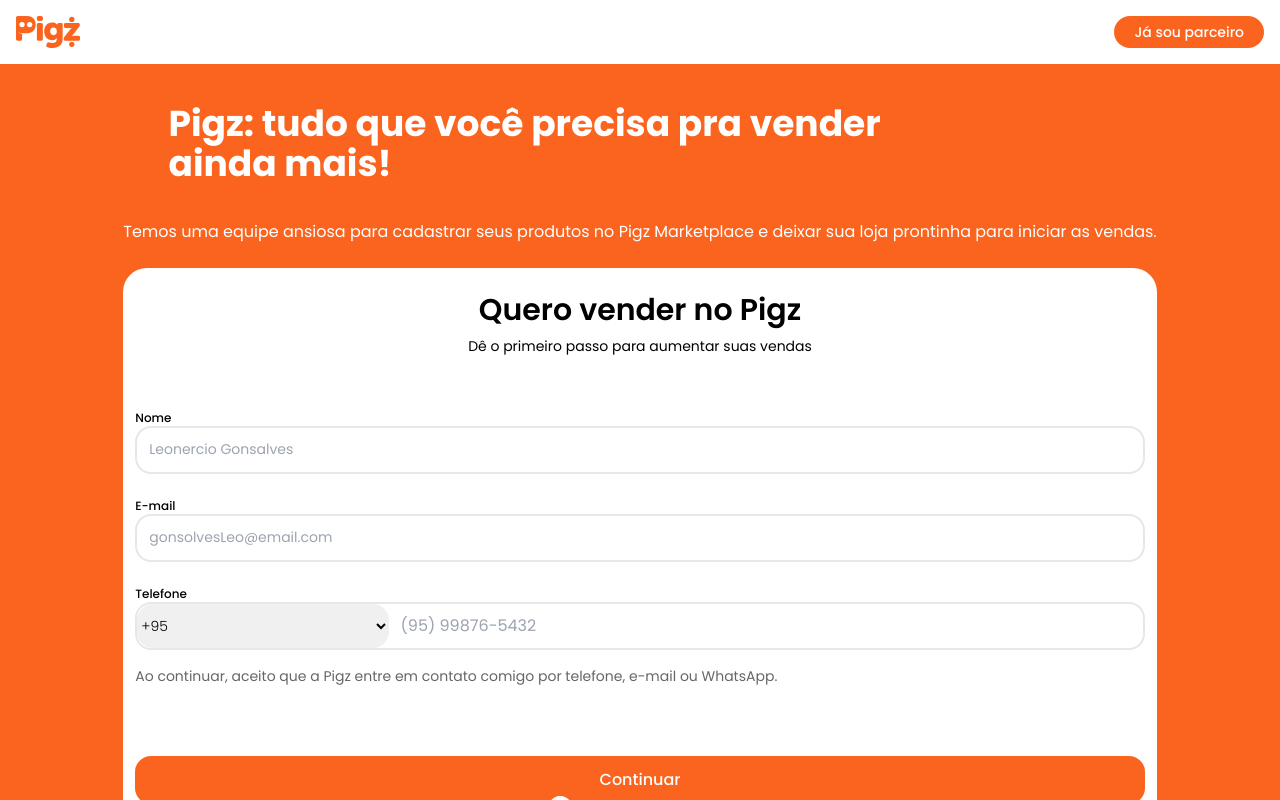
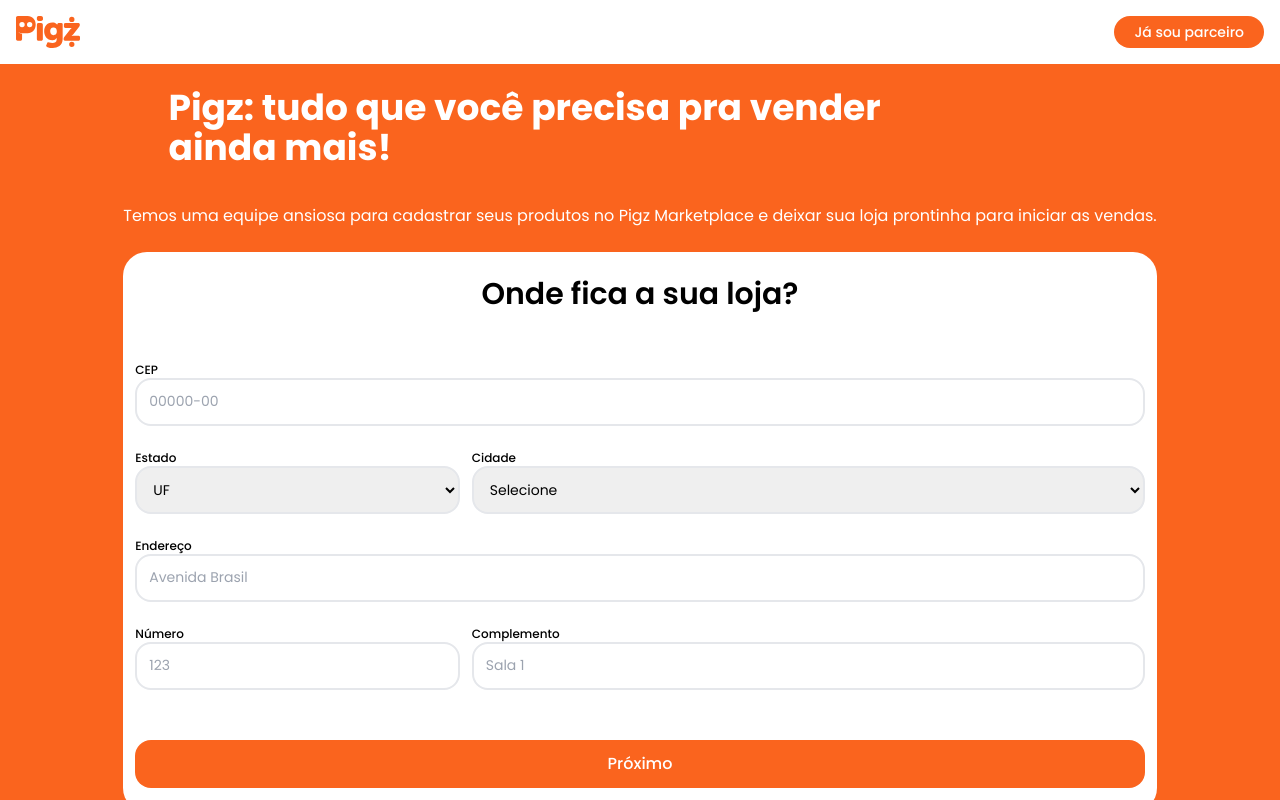
Before and after one commit to beterrabaA/desafio-frontend-pigz, a Next.js app: page / in a window 1280 px wide. Shown: the top 800 px of the page. Built offline with nearby package versions, Linux system fonts and the light colour scheme.

Commit message:
add new styles

```diff
--- /dev/null
+++ b/src/components/Button.tsx
@@ -0,0 +1,16 @@
+type TitleProps = {
+  title: string
+  onclick: CallableFunction
+}
+
+export default function Title({ title, onclick }: TitleProps) {
+  return (
+    <button
+      type="submit"
+      onClick={() => onclick()}
+      className="h-12 rounded-2xl bg-orange-150 px-4 py-2 font-medium text-white-50 hover:bg-orange-200"
+    >
+      {title}
+    </button>
+  )
+}
--- a/src/components/FrontEntry.tsx
+++ b/src/components/FrontEntry.tsx
@@ -1,11 +1,11 @@
-import Form from './Form'
+import PageForm from './PageForm'
 import Burguer from '../assets/burguer_2.png'
 import Image from 'next/image'
 
 export default function FrontEntry() {
   return (
-    <div className="flex  min-h-screen flex-col items-center justify-center bg-orange-150 py-2">
-      <main className="mt-1 flex flex-1 flex-col items-center justify-center px-4 text-center">
+    <div className="flex min-h-screen flex-col items-center justify-center bg-orange-150 py-5 pb-14">
+      <main className="mt-1 flex flex-1 flex-col items-center justify-center px-4 pb-12 text-center">
         <div className="flex">
           <h1 className="w-[80%] text-start text-4xl font-bold text-white-50">
             Pigz: tudo que você precisa pra vender ainda mais!
@@ -16,7 +16,7 @@
           Temos uma equipe ansiosa para cadastrar seus produtos no Pigz
           Marketplace e deixar sua loja prontinha para iniciar as vendas.
         </p>
-        <Form />
+        <PageForm />
       </main>
     </div>
   )
--- /dev/null
+++ b/src/components/PageForm.tsx
@@ -0,0 +1,33 @@
+'use client'
+import { useState } from 'react'
+import SignUp from './forms/SignUp'
+import Address from './forms/Address'
+import TypeOf from './forms/TypeOf'
+import Button from './Button'
+
+const formPages = [
+  { component: <SignUp key={1} />, titleButton: 'Continuar' },
+  { component: <Address key={2} />, titleButton: 'Próximo' },
+  { component: <TypeOf key={3} />, titleButton: 'Concluir' },
+]
+
+export default function Form() {
+  const [page, setPage] = useState(1)
+  const nextPage = () => {
+    if (page <= 1) {
+      setPage(page + 1)
+    }
+  }
+
+  return (
+    <>
+      <div className="flex h-140 w-full flex-col justify-between rounded-3xl bg-white-50 px-3 py-6">
+        {formPages[page].component}
+        <Button
+          title={formPages[page].titleButton}
+          onclick={() => nextPage()}
+        />
+      </div>
+    </>
+  )
+}
--- a/src/components/SecondEntry.tsx
+++ b/src/components/SecondEntry.tsx
@@ -8,20 +8,22 @@
     <>
       <div className="flex flex-col items-center justify-center py-2">
         <Image src={PigzPigz} alt="pigz-pigz" className="mt-[-76px]" />
-        <h1 className="w-[70%] text-center text-4xl font-bold text-black-67">
+        <h1 className="w-[70%] pt-5 text-center text-4xl font-bold text-black-67">
           Você tem um novo Pigzdido!
         </h1>
         <section className="flex flex-col items-center justify-center">
-          <div className="my-5 h-72 w-72 rounded-6xl bg-gray-50 hover:border-2 hover:border-gray-67">
+          <div className="my-5 h-72 w-72 justify-self-center rounded-6xl bg-gray-50 hover:border-2 hover:border-gray-67">
             <Image src={storeFront} alt="store-front" />
             <h1 className="font-semibold">MarkerPlace</h1>
             <p className="font-normal">Pra sua loja vender mais</p>
           </div>
           <div className="my-5 h-72 w-72 rounded-6xl bg-gray-50 hover:border-2 hover:border-gray-67">
-            <Image src={storeFront} alt="store-front" />
-            <div className="text-center">
-              <h1 className="font-semibold">É fácil e rápido</h1>
-              <p className="font-normal">Fazer um pedido no Pigz</p>
+            <div className="flex flex-col">
+              <Image src={storeFront} alt="store-front" />
+              <div className="text-center">
+                <h1 className="font-semibold">É fácil e rápido</h1>
+                <p className="font-normal">Fazer um pedido no Pigz</p>
+              </div>
             </div>
           </div>
           <div className="my-5 h-72 w-72 rounded-6xl bg-gray-50 hover:border-2 hover:border-gray-67">
--- /dev/null
+++ b/src/components/forms/Address.tsx
@@ -0,0 +1,79 @@
+export default function Address() {
+  return (
+    <>
+      <section>
+        <h2 className="text-3xl font-semibold">Onde fica a sua loja?</h2>
+      </section>
+      <form className="flex flex-col justify-between text-left">
+        <label htmlFor="cep" className="text-xs font-medium">
+          CEP
+        </label>
+        <input
+          className="h-12 rounded-2xl border-2 pl-3 text-sm font-normal"
+          id="cep"
+          name="cep"
+          placeholder="00000-00"
+          type="number"
+        />
+        <section className="grid grid-cols-3">
+          <div className="flex flex-col pr-3">
+            <label htmlFor="estado" className="pt-6 text-xs font-medium">
+              Estado
+            </label>
+            <select
+              className="h-12 rounded-2xl border-2 pl-3 text-sm font-normal"
+              name="estado"
+              id="estado"
+            >
+              <option value="">UF</option>
+            </select>
+          </div>
+          <div className="col-span-2 flex flex-col">
+            <label htmlFor="cidade" className="pt-6 text-xs font-medium">
+              Cidade
+            </label>
+            <select
+              className="h-12 rounded-2xl border-2 pl-3 text-sm font-normal"
+              name="cidade"
+              id="cidade"
+            >
+              <option value="">Selecione</option>
+            </select>
+          </div>
+        </section>
+        <label htmlFor="endereço" className="pt-6 text-xs font-medium">
+          Endereço
+        </label>
+        <input
+          className="h-12 rounded-2xl border-2 pl-3 text-sm font-normal"
+          type="text"
+          name="endereço"
+          id="endereço"
+          placeholder="Avenida Brasil"
+        />
+        <section className="grid grid-cols-3">
+          <div className="flex flex-col pr-3">
+            <label htmlFor="numero" className="pt-6 text-xs font-medium">
+              Número
+            </label>
+            <input
+              type="number"
+              className="h-12 rounded-2xl border-2 pl-3 text-sm font-normal"
+              placeholder="123"
+            />
+          </div>
+          <div className="col-span-2 flex flex-col">
+            <label htmlFor="complemento" className="pt-6 text-xs font-medium">
+              Complemento
+            </label>
+            <input
+              type="text"
+              className="h-12 rounded-2xl border-2 pl-3 text-sm font-normal"
+              placeholder="Sala 1"
+            />
+          </div>
+        </section>
+      </form>
+    </>
+  )
+}
--- a/src/components/Form.tsx
+++ b/src/components/forms/SignUp.tsx
@@ -1,6 +1,7 @@
+'use client'
 export default function Form() {
   return (
-    <div className="flex h-140 w-full flex-col justify-between rounded-3xl bg-white-50 px-3 py-6">
+    <>
       <section>
         <h2 className="text-3xl font-semibold">Quero vender no Pigz</h2>
         <p className="mt-2 text-sm font-normal">
@@ -35,9 +36,9 @@
           <select
             name="ddd"
             id="ddd"
-            className="h-full w-1/4 rounded-2xl bg-white-60 text-sm font-light"
+            className="h-full w-1/4 rounded-2xl bg-white-60 text-center text-sm font-light text-gray-84"
           >
-            <option value="95">+95</option>
+            <option value="55">🟩+55</option>
             <option value="96">+96</option>
           </select>
           <input
@@ -53,12 +54,6 @@
           e-mail ou WhatsApp.
         </p>
       </form>
-      <button
-        type="submit"
-        className="h-12 rounded-2xl bg-orange-150 px-4 py-2 font-medium text-white-50 hover:bg-orange-200"
-      >
-        Continuar
-      </button>
-    </div>
+    </>
   )
 }
--- /dev/null
+++ b/src/components/forms/TypeOf.tsx
@@ -0,0 +1,45 @@
+export default function TypeOf() {
+  return (
+    <>
+      <section className="mx-1 mt-4 flex flex-col justify-start">
+        <h1 className="text-left text-3xl font-semibold">
+          Me conta um pouco sobre a sua loja
+        </h1>
+        <form className="mt-6 flex flex-col justify-between text-left">
+          <label htmlFor="nome-loja" className="text-xs font-medium">
+            Nome da loja
+          </label>
+          <input
+            className="h-12 rounded-2xl border-2 pl-3 text-sm font-normal"
+            id="nome-loja"
+            name="nome-loja"
+            placeholder="Restaurante Todo Mundo Gosta"
+            type="text"
+          />
+          <label htmlFor="cnpj" className="pt-4 text-xs font-medium ">
+            CNPJ da loja
+          </label>
+          <input
+            className="h-12 rounded-2xl border-2 pl-3 text-sm font-normal"
+            id="cnpj"
+            name="cnpj"
+            placeholder="12.345.678/0001-99"
+            type="text"
+          />
+          <div className="flex flex-col pr-3">
+            <label htmlFor="tipo" className="pt-4 text-xs font-medium">
+              Tipo de loja
+            </label>
+            <select
+              className="h-12 rounded-2xl border-2 pl-3 text-sm font-normal"
+              name="tipo"
+              id="tipo"
+            >
+              <option value="">Selecione</option>
+            </select>
+          </div>
+        </form>
+      </section>
+    </>
+  )
+}
--- a/tailwind.config.js
+++ b/tailwind.config.js
@@ -34,6 +34,7 @@
           70: '#666666',
           75: '#F0F0F0',
           80: '#676767',
+          84: '#9F9F9F',
           87: '#999999',
         },
         white: {
```
